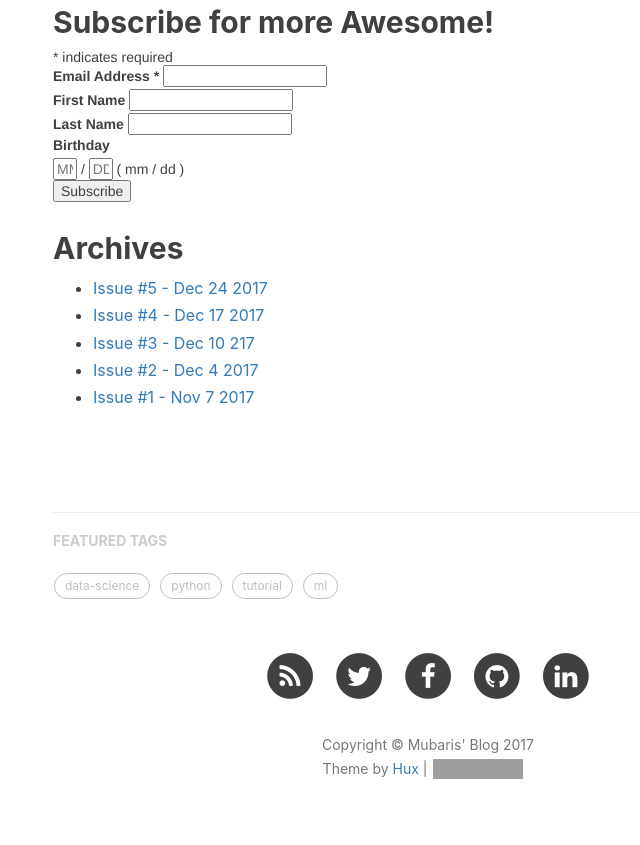
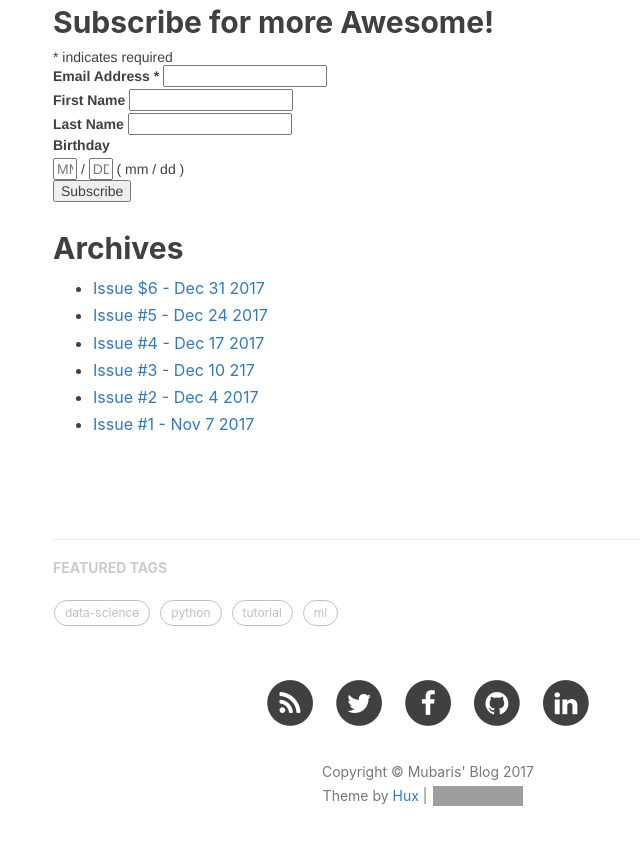
Before and after one commit to mubaris/website, a Jekyll site: the page built from subscribe.md, in a window 1280 px wide and 900 px high, scrolled down 635 px. Shown: the top 845 px of the window, without its empty margins (212-852 px from the left). Built offline with Jekyll 4.4.1, drawn with Linux system fonts in a browser that asks for light colours; nearby versions of some CDN libraries; comment, search, counter and statistics services are not loaded; grey boxes are pictures that could not be loaded.

Commit message:
Update subscribe.md

```diff
--- a/subscribe.md
+++ b/subscribe.md
@@ -57,6 +57,7 @@ I'm going to share with you what's new and cool in the world of Data Science and
 
 ## Archives
 
+* [Issue $6 - Dec 31 2017](https://us16.campaign-archive.com/?u=f9e9a4985cce81e89169df2bf&id=8bb5611896)
 * [Issue #5 - Dec 24 2017](https://us16.campaign-archive.com/?u=f9e9a4985cce81e89169df2bf&id=1a1cf4e529)
 * [Issue #4 - Dec 17 2017](https://us16.campaign-archive.com/?u=f9e9a4985cce81e89169df2bf&id=5be6bbdd14)
 * [Issue #3 - Dec 10 217](https://us16.campaign-archive.com/?u=f9e9a4985cce81e89169df2bf&id=50f3f7d7c5)
```
